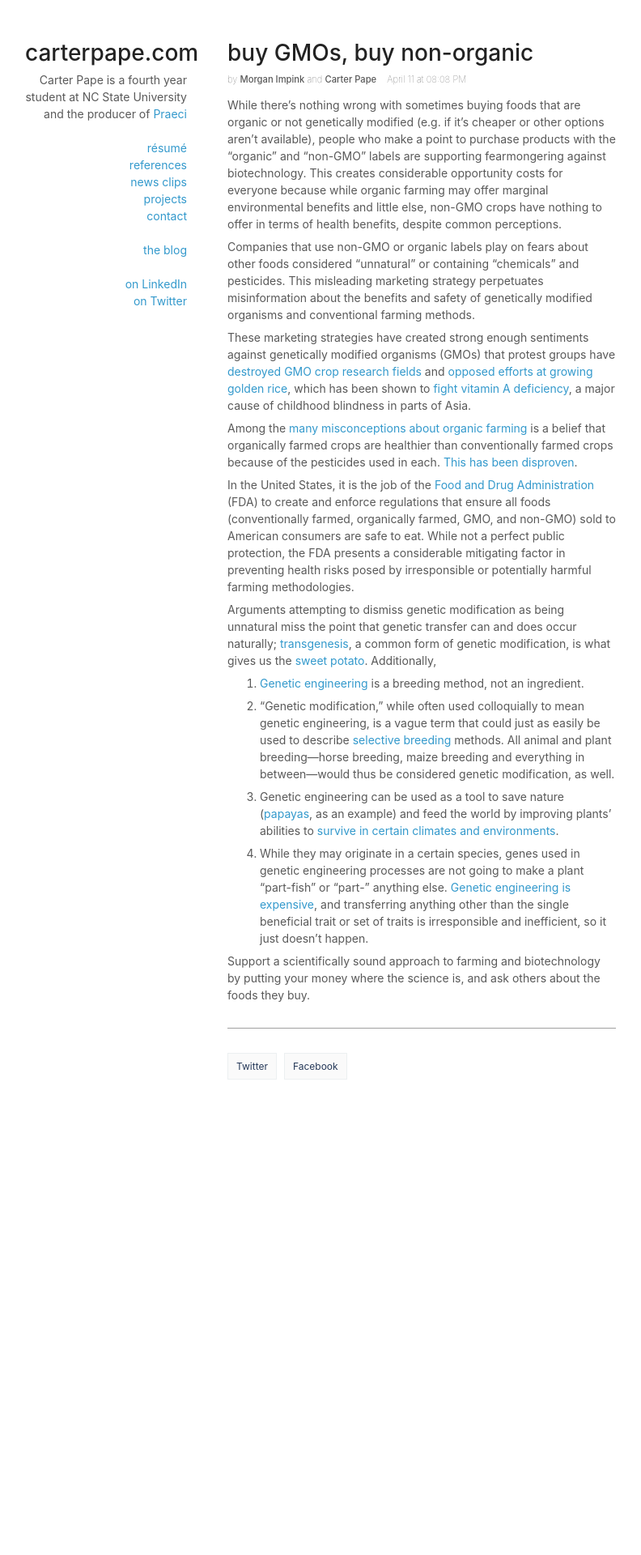
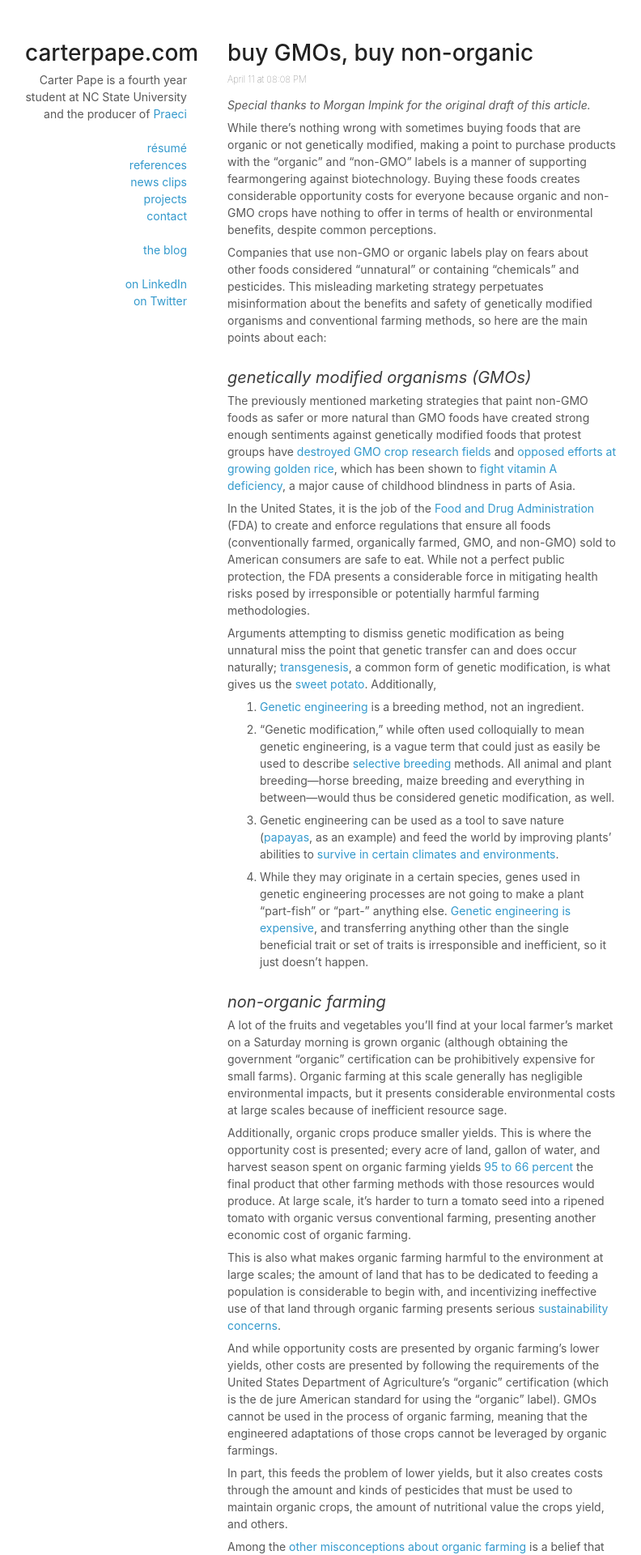
Before and after one commit to CarterPape/CarterPape.github.io, a Jekyll site: the page built from blog/_posts/2018-04-11-buy-gmos-buy-non-organic.md, in a window 1280 px wide. Shown: the top 1920 px of the page at 81% size, without its empty margins (244-1036 px from the left). Built offline with Jekyll 4.4.1, drawn with Linux system fonts in a browser that asks for light colours; our own code applies the rules of GitHub Pages for plain Markdown files; before the commit the page ends 1413 px from its top, so only the background shows below that; some of the changed text lies outside the part shown.

Commit message:
bettered organic

```diff
--- a/_sass/_basics.scss
+++ b/_sass/_basics.scss
@@ -179,7 +179,7 @@ hr {
   border:0;
   background:#e5e5e5;
   height:1px;
-  margin:0 0 20px;
+  margin:20px;
 }
 
 footer {
--- a/blog/_posts/2018-04-11-buy-gmos-buy-non-organic.md
+++ b/blog/_posts/2018-04-11-buy-gmos-buy-non-organic.md
@@ -1,9 +1,8 @@
 ---
 title: "buy GMOs, buy non-organic"
-excerpt: "There's a lot of misunderstanding about what a GMO actually is and what the difference between organic and conventional farming is. Neither is as bad as you might imagine."
+excerpt: "What is a non-GMO food? What does it mean to be \"certified organic\"? Neither is as good as it might sound."
 date: 2018-04-11 20:08:00 -0400
-tags: [Genetically Modified Organisms]
-authors: ["Morgan Impink", "Carter Pape"]
+tags: [genetically modified organisms, organic farming]
 keywords:
     - gmo
     - organic farming
@@ -14,17 +13,26 @@ keywords:
     - fearmongering
     - misleading marketing
     - monsanto
+    - environmental impacts
+    - gmo health effects
+    - non-gmo
+    - greenpeace
+    - golden rice
+    - FDA
+    - EPA
 ---
 
-While there’s nothing wrong with sometimes buying foods that are organic or not genetically modified (e.g. if it’s cheaper or other options aren’t available), people who make a point to purchase products with the "organic" and "non-GMO" labels are supporting fearmongering against biotechnology. This creates considerable opportunity costs for everyone because while organic farming may offer marginal environmental benefits and little else, non-GMO crops have nothing to offer in terms of health benefits, despite common perceptions.
+*Special thanks to Morgan Impink for the original draft of this article.*
 
-Companies that use non-GMO or organic labels play on fears about other foods considered “unnatural” or containing “chemicals” and pesticides. This misleading marketing strategy perpetuates misinformation about the benefits and safety of genetically modified organisms and conventional farming methods.
+While there’s nothing wrong with sometimes buying foods that are organic or not genetically modified, making a point to purchase products with the "organic" and "non-GMO" labels is a manner of supporting fearmongering against biotechnology. Buying these foods creates considerable opportunity costs for everyone because organic and non-GMO crops have nothing to offer in terms of health or environmental benefits, despite common perceptions.
 
-These marketing strategies have created strong enough sentiments against genetically modified organisms (GMOs) that protest groups have [destroyed GMO crop research fields][Greenpeace protest] and [opposed efforts at growing golden rice][golden rice opposition], which has been shown to [fight vitamin A deficiency][golden rice research], a major cause of childhood blindness in parts of Asia.
+Companies that use non-GMO or organic labels play on fears about other foods considered “unnatural” or containing “chemicals” and pesticides. This misleading marketing strategy perpetuates misinformation about the benefits and safety of genetically modified organisms and conventional farming methods, so here are the main points about each:
 
-Among the [many misconceptions about organic farming][Scientific American on organic] is a belief that organically farmed crops are healthier than conventionally farmed crops because of the pesticides used in each. [This has been disproven][Slate on organic].
+## genetically modified organisms (GMOs)
 
-In the United States, it is the job of the [Food and Drug Administration][FDA about page] (FDA) to create and enforce regulations that ensure all foods (conventionally farmed, organically farmed, GMO, and non-GMO) sold to American consumers are safe to eat. While not a perfect public protection, the FDA presents a considerable mitigating factor in preventing health risks posed by irresponsible or potentially harmful farming methodologies.
+The previously mentioned marketing strategies that paint non-GMO foods as safer or more natural than GMO foods have created strong enough sentiments against genetically modified foods that protest groups have [destroyed GMO crop research fields][Greenpeace protest] and [opposed efforts at growing golden rice][golden rice opposition], which has been shown to [fight vitamin A deficiency][golden rice research], a major cause of childhood blindness in parts of Asia.
+
+In the United States, it is the job of the [Food and Drug Administration][FDA about page] (FDA) to create and enforce regulations that ensure all foods (conventionally farmed, organically farmed, GMO, and non-GMO) sold to American consumers are safe to eat. While not a perfect public protection, the FDA presents a considerable force in mitigating health risks posed by irresponsible or potentially harmful farming methodologies.
 
 Arguments attempting to dismiss genetic modification as being unnatural miss the point that genetic transfer can and does occur naturally; [transgenesis][transgene], a common form of genetic modification, is what gives us the [sweet potato][potato article]. Additionally,
 
@@ -36,7 +44,35 @@ Arguments attempting to dismiss genetic modification as being unnatural miss the
 
 4. While they may originate in a certain species, genes used in genetic engineering processes are not going to make a plant “part-fish” or “part-” anything else. [Genetic engineering is expensive][genetic engineering cost], and transferring anything other than the single beneficial trait or set of traits is irresponsible and inefficient, so it just doesn’t happen.
 
-Support a scientifically sound approach to farming and biotechnology by putting your money where the science is, and ask others about the foods they buy.
+## non-organic farming
+
+A lot of the fruits and vegetables you'll find at your local farmer's market on a Saturday morning is grown organic (although obtaining the government "organic" certification can be prohibitively expensive for small farms). Organic farming at this scale generally has negligible environmental impacts, but it presents considerable environmental costs at large scales because of inefficient resource sage.
+
+Additionally, organic crops produce smaller yields. This is where the opportunity cost is presented; every acre of land, gallon of water, and harvest season spent on organic farming yields [95 to 66 percent][Seufert paper] the final product that other farming methods with those resources would produce. At large scale, it's harder to turn a tomato seed into a ripened tomato with organic versus conventional farming, presenting another economic cost of organic farming.
+
+This is also what makes organic farming harmful to the environment at large scales; the amount of land that has to be dedicated to feeding a population is considerable to begin with, and incentivizing ineffective use of that land through organic farming presents serious [sustainability concerns][organic sustainability paper].
+
+And while opportunity costs are presented by organic farming's lower yields, other costs are presented by following the requirements of the United States Department of Agriculture's "organic" certification (which is the de jure American standard for using the "organic" label). GMOs cannot be used in the process of organic farming, meaning that the engineered adaptations of those crops cannot be leveraged by organic farmings.
+
+In part, this feeds the problem of lower yields, but it also creates costs through the amount and kinds of pesticides that must be used to maintain organic crops, the amount of nutritional value the crops yield, and others.
+
+Among the [other misconceptions about organic farming][Scientific American on organic] is a belief that organically farmed crops are healthier than conventionally farmed crops because of the pesticides used in each. [This has been disproven][nutrition paper]; there are no measurable differences in nutritional values of the average organic fruit or vegetable compared to its non-organic counterparts.
+
+As already mentioned, though, this is not an argument that organic foods be avoided completely. Many small farms use organic methods, and it can be for a variety of reasons. Certainly these farmers have a place in the world's food economy, and local farming creates value for its community at the same time that it has environmental impacts, and this is a reality of all economic activity.
+
+-------------
+
+Buying GMOs and non-organic foods can be an economically savvy decision because they tend to be cheaper than their organic and non-GMO counterparts. This lower price is driven in part by stricter requirements in producing the final products, but these requirements are informed primarily by sentiment.
+
+The preference for organic foods may in part be informed by perceived environmental impact, nutritional benefits, and safety, but these points do not hold up under scrutiny. Truly, the only difference is in sentiment.
+
+Ultimately, though, what you decide to eat is a deeply personal decision; it's a decision about what you're allowing to enter your body and nourish you, and that is a sacred thing. I would implore anybody to pay close attention to what they're eating, where it comes from, and what are the consequences of eating it.
+
+The point, ultimately, is that organic versus conventional and GMO versus non-GMO has little to no practical effect on your personal health and wellbeing. In fact, eating GMOs and conventionally farmed foods, in most cases, have no personally discernible effect (besides financial and sentimental).
+
+At a larger scale, though, farming has considerable environmental impacts. Individually, you have many opportunities to make sustainable choices that positively impact the world; food choice is yet one more way to internalize (quite literally) a commitment to positively impacting the world.
+
+*This post was last updated April 15, 2018.*
 
 [drought resistance]: https://www.independent.co.uk/news/science/drought-resistant-crops-plants-genetic-engineering-a8091816.html
 [FDA about page]: https://www.fda.gov/AboutFDA/WhatWeDo/default.htm
@@ -45,10 +81,13 @@ Support a scientifically sound approach to farming and biotechnology by putting
 [golden rice opposition]: https://nyti.ms/2jSlqRf
 [golden rice research]: https://academic.oup.com/ajcn/article/96/3/658/4576908
 [Greenpeace protest]: http://www.abc.net.au/news/2011-07-14/20110714-greenpeace-gm-protest/2794272
+[nutrition paper]: http://dx.doi.org/10.3945/ajcn.2010.29269
+[organic sustainability paper]: https://www.sciencedirect.com/science/article/pii/S0308521X00000603
 [papaya video]: https://youtu.be/CX7AqBOJS84
 [potato article]: https://www.genengnews.com/gen-news-highlights/sweet-potato-is-a-natural-gmo/81251182/
 [Reason article]: http://reason.com/blog/2013/09/30/scientists-call-out-greenpeace-for-killi
 [Scientific American on organic]: https://blogs.scientificamerican.com/science-sushi/httpblogsscientificamericancomscience-sushi20110718mythbusting-101-organic-farming-conventional-agriculture/
 [selective breeding]: https://en.wikipedia.org/wiki/Selective_breeding
+[Seufert paper]: https://www.ncbi.nlm.nih.gov/pubmed/22535250
 [Slate on organic]: http://www.slate.com/articles/double_x/the_kids/2014/01/organic_vs_conventional_produce_for_kids_you_don_t_need_to_fear_pesticides.html
 [transgene]: https://en.wikipedia.org/wiki/Transgene
```
